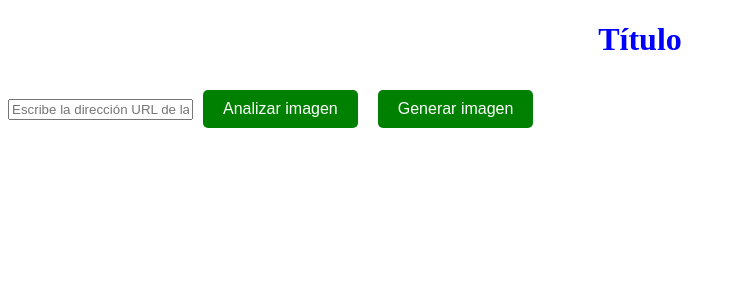
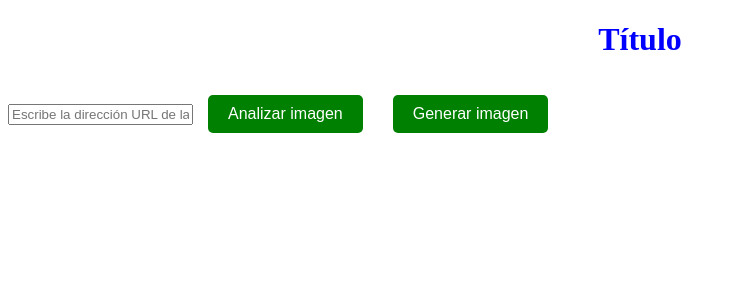
Before and after one commit to John-Murillo/analyze-and-generate-images-with-Azure-AI, a React (Create React App) app: page / in a window 1280 px wide. Shown: the top 300 px of the page, without its empty margins (0-736 px from the left). Built offline with nearby package versions, Linux system fonts and the light colour scheme; the HTML template or start-up script is replaced by a standard one.

Commit message:
modified:   src/App.css

```diff
--- a/src/App.css
+++ b/src/App.css
@@ -8,7 +8,7 @@
     background-color: green;
     color: white;
     padding: 10px 20px;
-    margin: 10px;
+    margin: 15px;
     border: none;
     border-radius: 5px;
     font-size: 1em;
```
